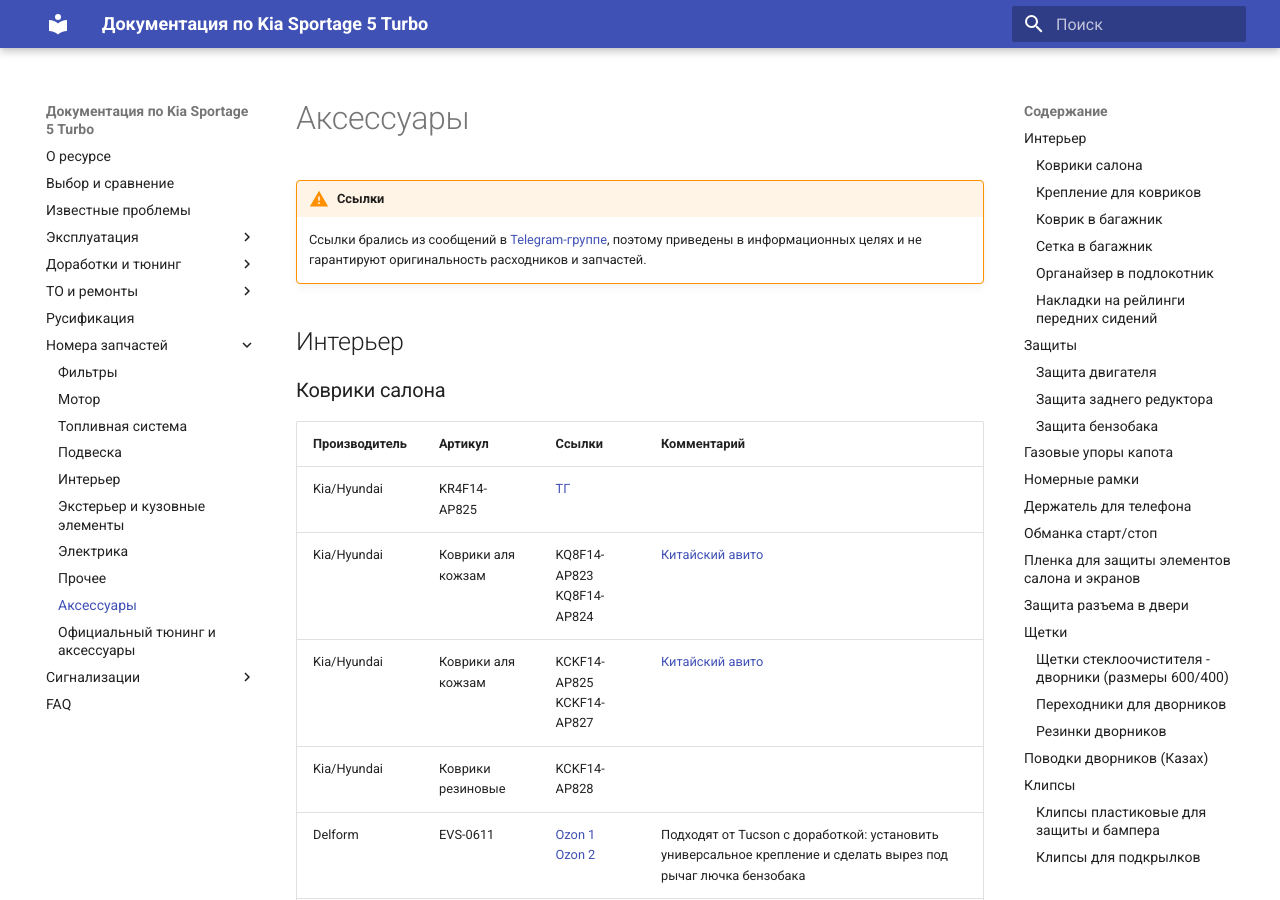
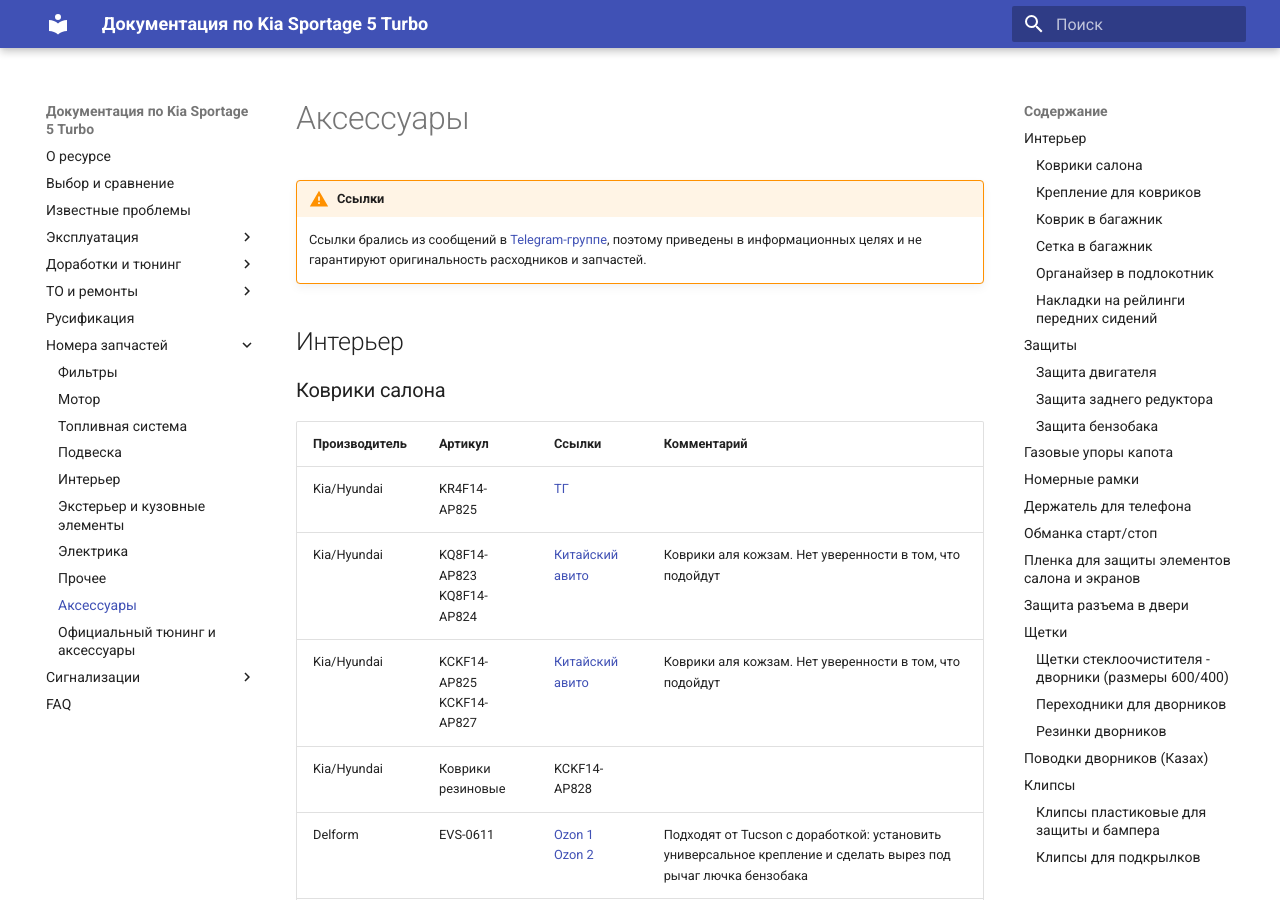
Before and after one commit to kia-sportage-docs/kia-sport5-docs, an MkDocs documentation site: the page built from docs/part/accessories.md, in a window 1280 px wide and 900 px high. Built offline with MkDocs 1.6.1 and Material for MkDocs 9.7.7, drawn with Linux system fonts in a browser that asks for light colours.

```diff
--- a/docs/part/accessories.md
+++ b/docs/part/accessories.md
@@ -8,8 +8,8 @@
 | Производитель | Артикул | Ссылки | Комментарий |
 |---|---|---| --- |
 | Kia/Hyundai | KR4F14-AP825 | [ТГ](https://t.me/Kia_Sportage_5_Turbo/36159/117860)| |
-| Kia/Hyundai |Коврики аля кожзам | KQ8F14-AP823<br>KQ8F14-AP824 | [Китайский авито](https://www.goofish.com/item?id=722962353965&spm=widle.12011849.copy.detail&ut_sk=1.aNgDOkObNiwDAOTkA3Z43seu_12431167_1759001764406.copy.detail.722962353965.2220879045763) | Нет уверенности в том, что подойдут |
-| Kia/Hyundai | Коврики аля кожзам | KCKF14-AP825 <br> KCKF14-AP827 | [Китайский авито](https://www.goofish.com/item?id=701640020778&spm=widle.12011849.copy.detail&ut_sk=1.aNgDOkObNiwDAOTkA3Z43seu_12431167_1759001764406.copy.detail.701640020778.2220879045763) ||
+| Kia/Hyundai | KQ8F14-AP823<br>KQ8F14-AP824 | [Китайский авито](https://www.goofish.com/item?id=722962353965&spm=widle.12011849.copy.detail&ut_sk=1.aNgDOkObNiwDAOTkA3Z43seu_12431167_1759001764406.copy.detail.722962353965.2220879045763) | Коврики аля кожзам. Нет уверенности в том, что подойдут |
+| Kia/Hyundai | KCKF14-AP825 <br> KCKF14-AP827 | [Китайский авито](https://www.goofish.com/item?id=701640020778&spm=widle.12011849.copy.detail&ut_sk=1.aNgDOkObNiwDAOTkA3Z43seu_12431167_1759001764406.copy.detail.701640020778.2220879045763) |Коврики аля кожзам. Нет уверенности в том, что подойдут|
 | Kia/Hyundai |Коврики резиновые | KCKF14-AP828|||
 | Delform | EVS-0611 | [Ozon 1](https://ozon.ru/t/g2U420E)<br />[Ozon 2](https://ozon.ru/t/QogFtO4) | Подходят от Tucson с доработкой: установить универсальное крепление и сделать вырез под рычаг лючка бензобака |
 | SRTK | - | [Ozon](https://ozon.ru/t/JT64ECa) | Резиновые (требуется подрезка 5-10 мм в области рычага открытия лючка бензобака). Есть жалобы на запах, но он уходит после 1-2 моек |
```
